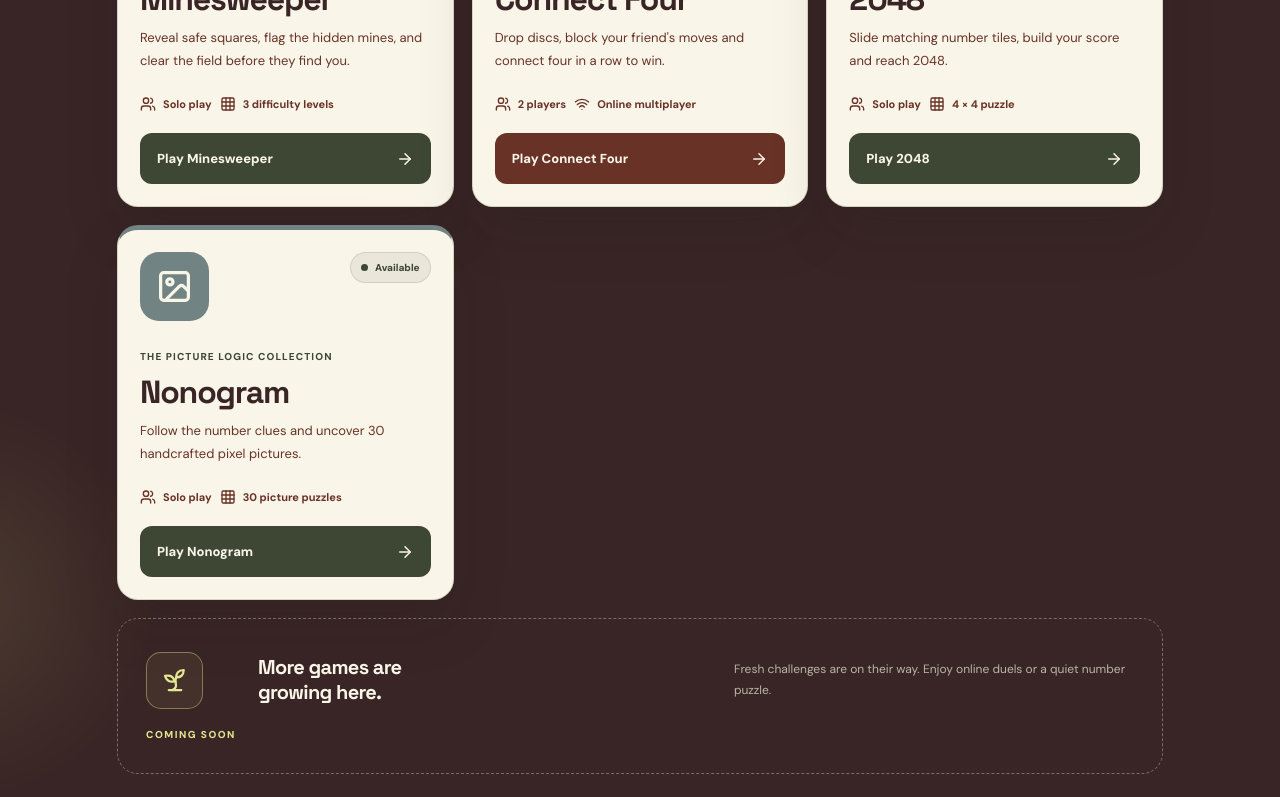
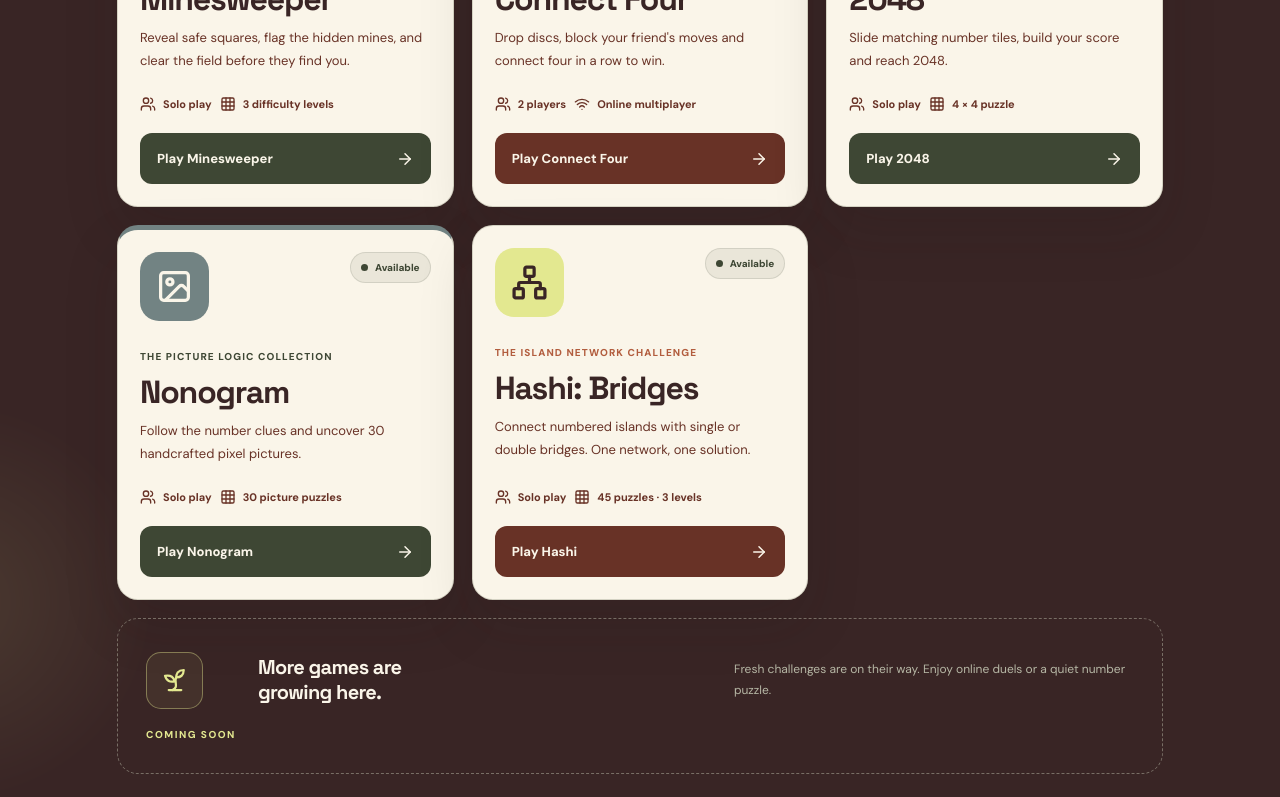
Before and after one commit to HY0831/fourcast-number-duel, a React (Vite) app in the folder client/: page / in a window 1280 px wide. Shown: the part 1262-2059 px from the top of the page. Built offline with nearby package versions, Linux system fonts and the light colour scheme.

Commit message:
feat(hashi): integrate eighth game in hub and lazy router

```diff
--- a/client/src/playgrove/PlaygroveHome.tsx
+++ b/client/src/playgrove/PlaygroveHome.tsx
@@ -1,8 +1,8 @@
 import { useEffect, useState } from 'react'
-import { ArrowRight, Bomb, CircleDot, Gamepad2, Grid3X3, Hash, Image, LayoutGrid, RotateCcw, Search, ShieldCheck, Sprout, Users, Wifi } from 'lucide-react'
+import { ArrowRight, Bomb, CircleDot, Gamepad2, Grid3X3, Hash, Image, Network, LayoutGrid, RotateCcw, Search, ShieldCheck, Sprout, Users, Wifi } from 'lucide-react'
 
 type LibraryMode = 'all' | 'solo' | 'multiplayer'
-type GameId = 'fourcast' | 'sudoku' | 'bingo' | 'minesweeper' | 'connect-four' | '2048' | 'nonogram'
+type GameId = 'fourcast' | 'sudoku' | 'bingo' | 'minesweeper' | 'connect-four' | '2048' | 'nonogram' | 'hashi'
 const MODE_KEY = 'playgrove:library:mode'
 const SEARCH_KEY = 'playgrove:library:search'
 const DIRECTORY: { id: GameId; mode: Exclude<LibraryMode, 'all'>; search: string }[] = [
@@ -13,6 +13,7 @@ const DIRECTORY: { id: GameId; mode: Exclude<LibraryMode, 'all'>; search: string
   { id: 'connect-four', mode: 'multiplayer', search: 'connect four discs strategy friends' },
   { id: '2048', mode: 'solo', search: '2048 sliding number tile puzzle' },
   { id: 'nonogram', mode: 'solo', search: 'nonogram picture pixel logic puzzle' },
+  { id: 'hashi', mode: 'solo', search: 'hashi bridges islands number network logic puzzle' },
 ]
 function savedMode(): LibraryMode {
   try {
@@ -34,6 +35,7 @@ type Props = {
   onPlayConnectFour: () => void
   onPlay2048: () => void
   onPlayNonogram: () => void
+  onPlayHashi: () => void
   hasSavedConnectFour: boolean
   onResumeConnectFour: () => void
   hasSavedBingo: boolean
@@ -41,7 +43,7 @@ type Props = {
   onResumeFourcast: () => void
 }
 
-export default function PlaygroveHome({ hasSavedSession, onPlayFourcast, onPlaySudoku, onPlayBingo, onPlayMinesweeper, onPlayConnectFour, onPlay2048, onPlayNonogram, hasSavedBingo, hasSavedConnectFour, onResumeBingo, onResumeFourcast, onResumeConnectFour }: Props) {
+export default function PlaygroveHome({ hasSavedSession, onPlayFourcast, onPlaySudoku, onPlayBingo, onPlayMinesweeper, onPlayConnectFour, onPlay2048, onPlayNonogram, onPlayHashi, hasSavedBingo, hasSavedConnectFour, onResumeBingo, onResumeFourcast, onResumeConnectFour }: Props) {
   const [mode, setMode] = useState<LibraryMode>(savedMode)
   const [search, setSearch] = useState(savedSearch)
   useEffect(() => {
@@ -119,7 +121,7 @@ export default function PlaygroveHome({ hasSavedSession, onPlayFourcast, onPlayS
               <span className="pg-section-eyebrow">THE GAME LIBRARY</span>
               <h2 id="pg-library-title">Explore games</h2>
             </div>
-            <span className="pg-game-count">07 GAMES AVAILABLE</span>
+            <span className="pg-game-count">08 GAMES AVAILABLE</span>
           </div>
           <div className="pg-discovery">
             <div className="pg-mode-filters" role="group" aria-label="Filter games by mode">
@@ -253,6 +255,22 @@ export default function PlaygroveHome({ hasSavedSession, onPlayFourcast, onPlayS
               </div>
               <button className="pg-play-button pg-nonogram-play" type="button" onClick={onPlayNonogram}>Play Nonogram <ArrowRight size={18}/></button>
             </article>
+            <article className="pg-game-card pg-hashi-card" hidden={!visible.has('hashi')}>
+              <div className="pg-card-top">
+                <div className="pg-game-symbol pg-hashi-symbol"><Network size={37} strokeWidth={2.1}/></div>
+                <span className="pg-availability"><span className="pg-availability-dot"/> Available</span>
+              </div>
+              <div className="pg-game-description">
+                <span className="pg-card-kicker">THE ISLAND NETWORK CHALLENGE</span>
+                <h3>Hashi: Bridges</h3>
+                <p>Connect numbered islands with single or double bridges. One network, one solution.</p>
+              </div>
+              <div className="pg-game-features">
+                <span><Users size={16}/> Solo play</span>
+                <span><Grid3X3 size={16}/> 45 puzzles · 3 levels</span>
+              </div>
+              <button className="pg-play-button pg-hashi-play" type="button" onClick={onPlayHashi}>Play Hashi <ArrowRight size={18}/></button>
+            </article>
             <div className="pg-coming-soon" hidden={mode !== 'all' || Boolean(term)}>
               <div className="pg-coming-icon"><Sprout size={30} strokeWidth={1.8} /></div>
               <h3>More games are<br />growing here.</h3>
```
